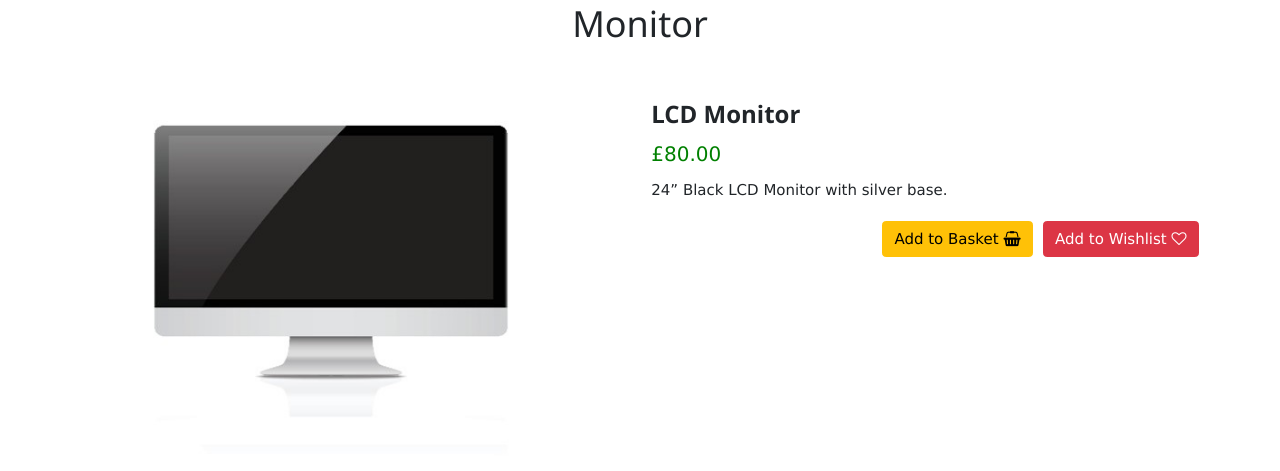
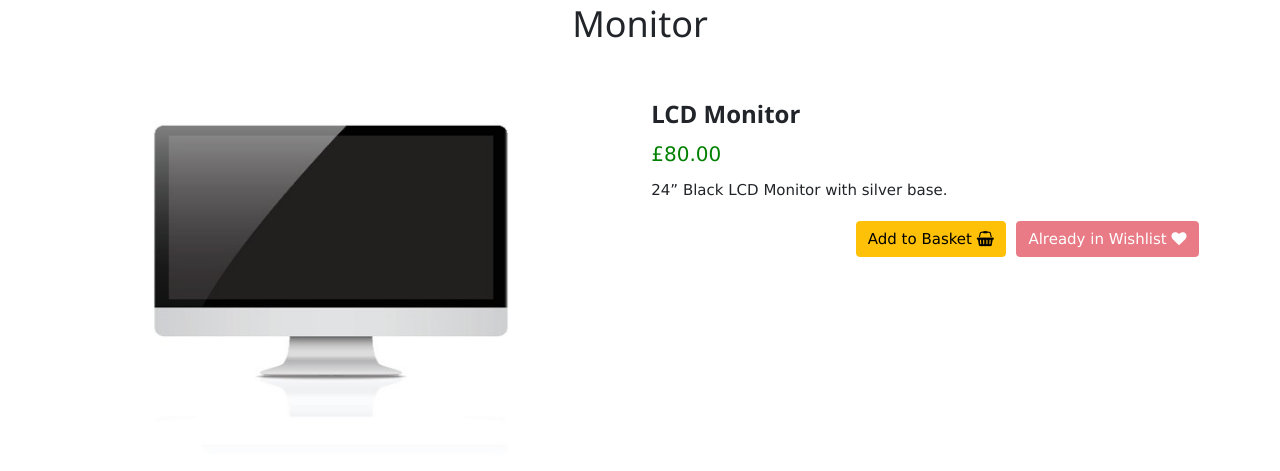
Before and after one commit to AdamMorris668/Group-16-TeamProject, a PHP site: page /viewProduct.php?id=1 in a window 1280 px wide. Shown: the part 134-605 px from the top of the page. Run offline with PHP 8.4, Linux system fonts and the light colour scheme; a user stored in the database is signed in; data comes from the database, SQL or seed files in the repository; tables that the repository leaves empty hold one stand-in row (values such as "Sample post").

Commit message:
Changes made to the wishlist functionality

```diff
--- a/SRC/viewProduct.php
+++ b/SRC/viewProduct.php
@@ -53,7 +53,24 @@ $product = $result[0];
           <p class="product-description"><?php echo $product['product_description']; ?></p>
           <div class="d-flex justify-content-end">
             <button class="btn btn-warning add-to-basket" href="checkout.html" >Add to Basket <i class="fa fa-shopping-basket"></i></button>
-            <form method="post" action="viewProduct.php?id=<?php echo $product["id"]; ?>&wishlist=1"> <button type="submit" class="btn btn-danger" name="wishlist">Add to Wishlist <i class="fa fa-heart-o"></i></button></form>
+            <form method="post" action="viewProduct.php?id=<?php echo $product["id"]; ?>&wishlist=1">
+            <?php
+              // check if the product is already in the wishlist
+              $stmt = $conn->prepare("SELECT * FROM wishlist WHERE user_id=:user_id AND product_id=:product_id");
+              $stmt->execute([
+                ':user_id' => $_SESSION['id'],
+                ':product_id' => $product['id'],
+              ]);
+              $result = $stmt->fetchAll();
+
+              // change the button's text or icon depending on whether the product is in the wishlist or not
+              if (count($result) > 0) {
+                echo '<button type="submit" class="btn btn-danger" name="wishlist" disabled>Already in Wishlist <i class="fa fa-heart"></i></button>';
+              } else {
+                echo '<button type="submit" class="btn btn-danger" name="wishlist">Add to Wishlist <i class="fa fa-heart-o"></i></button>';
+              }
+            ?>
+          </form>
           </div>
         </div>
       </div>
@@ -61,14 +78,28 @@ $product = $result[0];
 
     <?php
     if(isset($_GET["wishlist"])){
+      $stmt = $conn->prepare("SELECT * FROM wishlist WHERE user_id=:user_id AND product_id=:product_id");
+      $stmt->execute([
+        ':user_id' => $_SESSION['id'],
+        ':product_id' => $product['id'],
+      ]);
+      $result = $stmt->fetchAll();
+
+    if (count($result) > 0) {
+      // product is already in wishlist
+      echo '<script>alert("This product is already in your wishlist!")</script>';
+    } else {
+      // product is not in wishlist, so add it
       $stmt = $conn->prepare("INSERT INTO wishlist(user_id, product_id)
-      VALUES(:user_id, :product_id)");
+        VALUES(:user_id, :product_id)");
 
       $stmt->execute([
         ':user_id' => $_SESSION['id'],
         ':product_id' => $product['id'],
       ]);
 
+      echo '<script>alert("Product added to wishlist!")</script>';
+      }
     }
     ?>
 
--- a/SRC/wishlist.php
+++ b/SRC/wishlist.php
@@ -67,7 +67,8 @@ if (isset($_GET["remove"])) {
             $result = $stmt-> fetchAll(PDO::FETCH_ASSOC);
 
             foreach($result as $row){
-                echo "<div class=\"col-lg-8 col-md-10\">";
+                echo "<div class=\"col-lg-8 col-md-10 mx-auto\">";
+                    echo "<a href=\"viewProduct.php?id=" . $row['id'] . "\" class=\"card-link\">";
                         echo "<div class=\"card shadow rounded mb-3 col-lg-12 col-md-12 product-card\">";
                             echo "<div class=\"row g-0\">";
                                 echo "<div class=\"image-container col-md-4\">";
@@ -85,6 +86,7 @@ if (isset($_GET["remove"])) {
                                 echo "</div>";
                             echo "</div>";
                         echo "</div>";
+                    echo "</a>";
                 echo "</div>";
              }
         }
```
Lines whose indentation alone changed are shown as unchanged.
